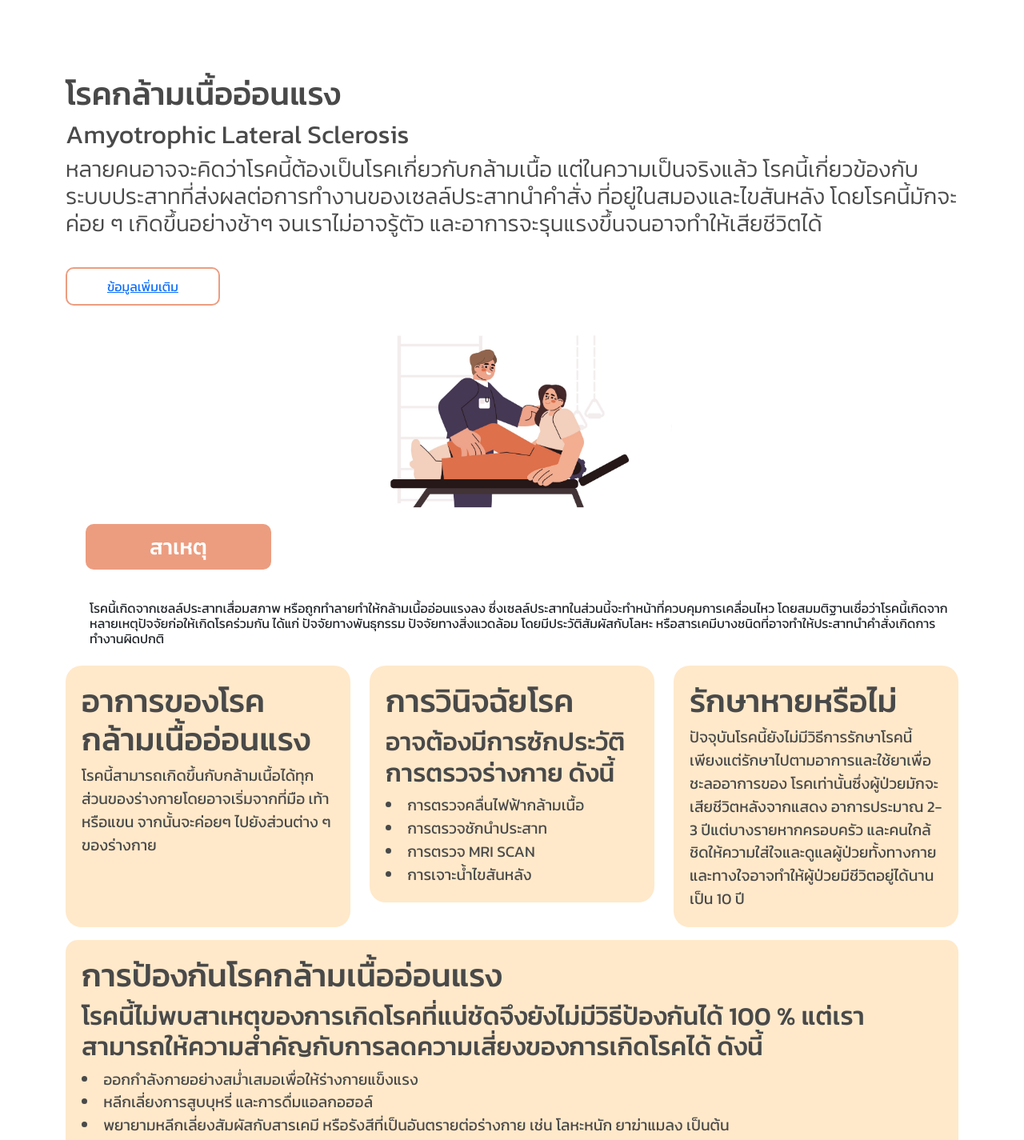
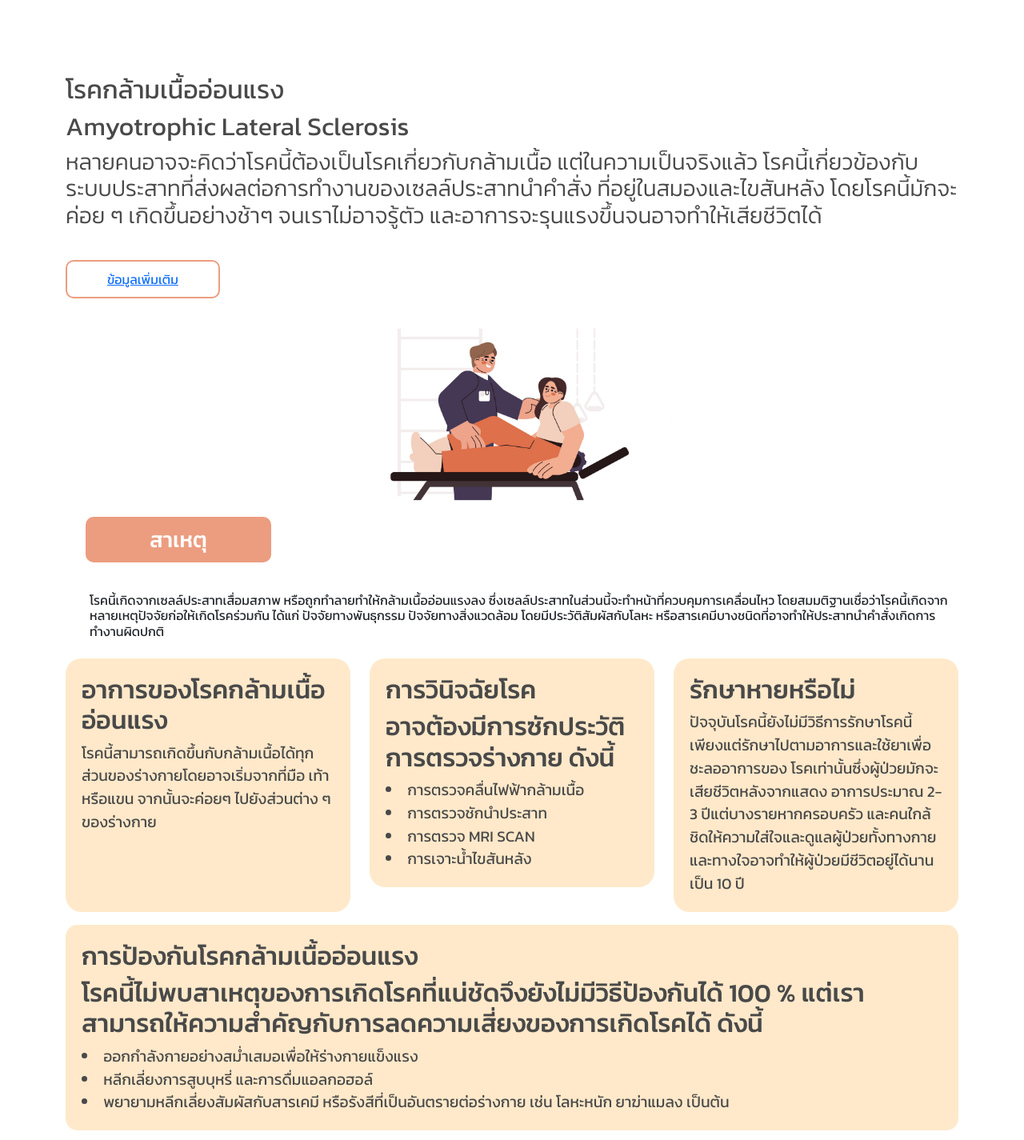
Before and after one commit to jubjub00/als, a website: page index.html in a window 1280 px wide. Shown: the part 95-1520 px from the top of the page at 80% size. Drawn offline with nearby package versions, Linux system fonts and the light colour scheme.

Commit message:
fix head

```diff
--- a/index.html
+++ b/index.html
@@ -84,7 +84,7 @@
         <div class="col-12 mt-5">
           <!-- <div class="container_content"> -->
           <div class="grid1">
-            <h1>โรคกล้ามเนื้ออ่อนแรง</h1>
+            <h2>โรคกล้ามเนื้ออ่อนแรง</h2>
             <h2>Amyotrophic Lateral Sclerosis</h2>
             <h3>
               หลายคนอาจจะคิดว่าโรคนี้ต้องเป็นโรคเกี่ยวกับกล้ามเนื้อ
@@ -110,7 +110,7 @@
       <div class="row">
         <div class="col-12 section1">
           <!-- <div id=""> -->
-          <h1 class="cause">สาเหตุ</h1>
+          <h2 class="cause">สาเหตุ</h2>
           <h2 class="cause_info">
             โรคนี้เกิดจากเซลล์ประสาทเสื่อมสภาพ
             หรือถูกทำลายทำให้กล้ามเนื้ออ่อนแรงลง
@@ -127,7 +127,7 @@
       <div class="row">
         <div class="col-12 col-sm-4 mt-3">
           <div class="content" style="height: 100%;">
-            <h1 class="symptom">อาการของโรคกล้ามเนื้ออ่อนแรง</h1>
+            <h2 class="symptom">อาการของโรคกล้ามเนื้ออ่อนแรง</h2>
             <span class="symptom_info">
               โรคนี้สามารถเกิดขึ้นกับกล้ามเนื้อได้ทุกส่วนของร่างกายโดยอาจเริ่มจากที่มือ
               เท้า หรือแขน จากนั้นจะค่อยๆ ไปยังส่วนต่าง ๆ ของร่างกาย
@@ -136,7 +136,7 @@
         </div>
         <div class="col-12 col-sm-4 mt-3">
           <div class="content">
-            <h1>การวินิจฉัยโรค</h1>
+            <h2>การวินิจฉัยโรค</h2>
             <h2>อาจต้องมีการซักประวัติ การตรวจร่างกาย ดังนี้</h2>
             <li>การตรวจคลื่นไฟฟ้ากล้ามเนื้อ</li>
             <li>การตรวจชักนำประสาท</li>
@@ -146,7 +146,7 @@
         </div>
         <div class="col-12 col-sm-4 mt-3">
           <div class="content">
-            <h1>รักษาหายหรือไม่</h1>
+            <h2>รักษาหายหรือไม่</h2>
             <span class="symptom_info">
               ปัจจุบันโรคนี้ยังไม่มีวิธีการรักษาโรคนี้เพียงแต่รักษาไปตามอาการและใช้ยาเพื่อชะลออาการของ
               โรคเท่านั้นซึ่งผู้ป่วยมักจะเสียชีวิตหลังจากแสดง อาการประมาณ 2-3
@@ -160,7 +160,7 @@
       <div class="row mt-3">
         <div class="col-12">
           <div class="protect">
-            <h1>การป้องกันโรคกล้ามเนื้ออ่อนแรง</h1>
+            <h2>การป้องกันโรคกล้ามเนื้ออ่อนแรง</h2>
             <div>
               <h2>
                 โรคนี้ไม่พบสาเหตุของการเกิดโรคที่แน่ชัดจึงยังไม่มีวิธีป้องกันได้
```
Also changed, not shown: index_pj.html (+6 -6 lines), login.html (+6 -6 lines).
